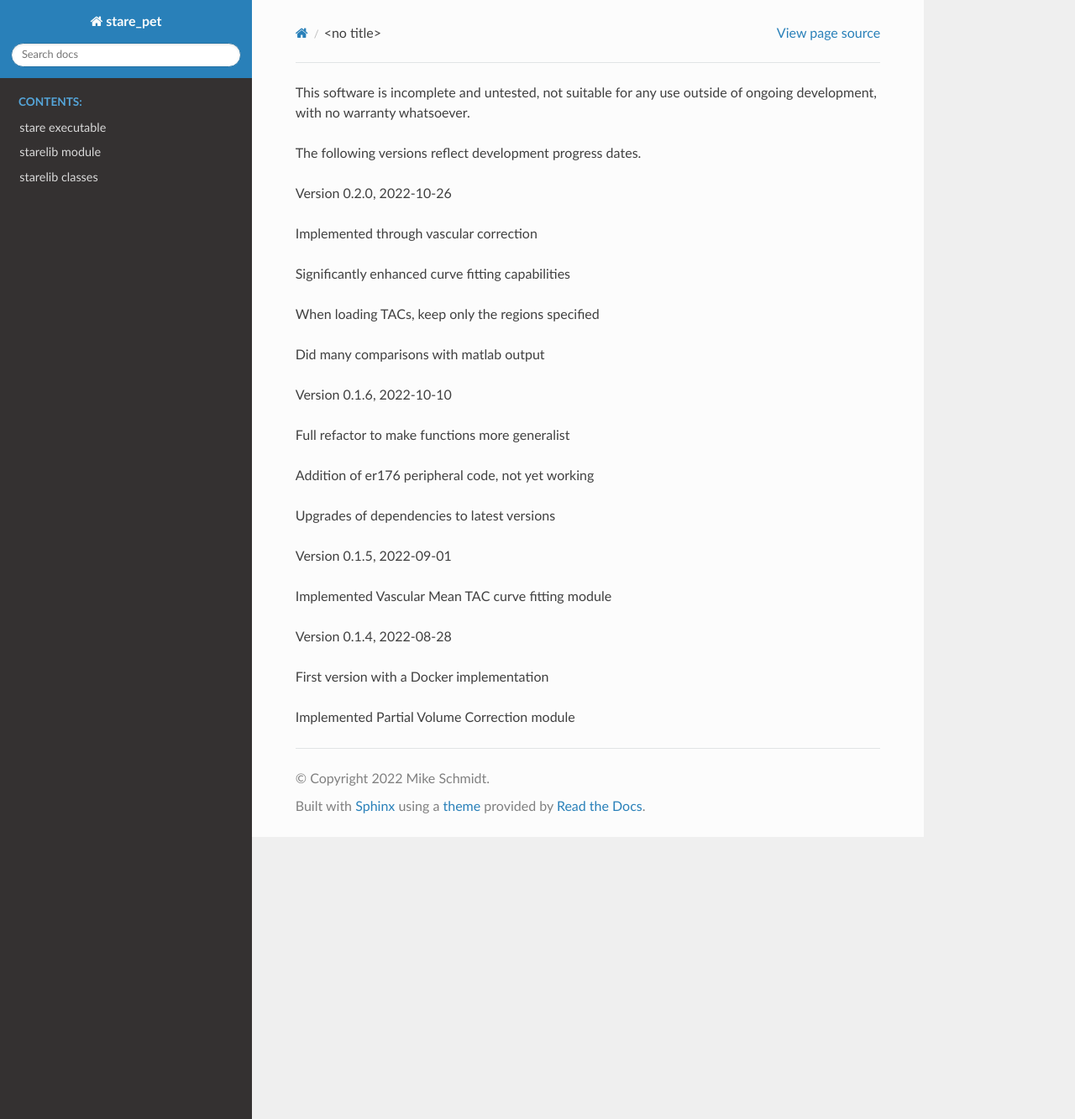
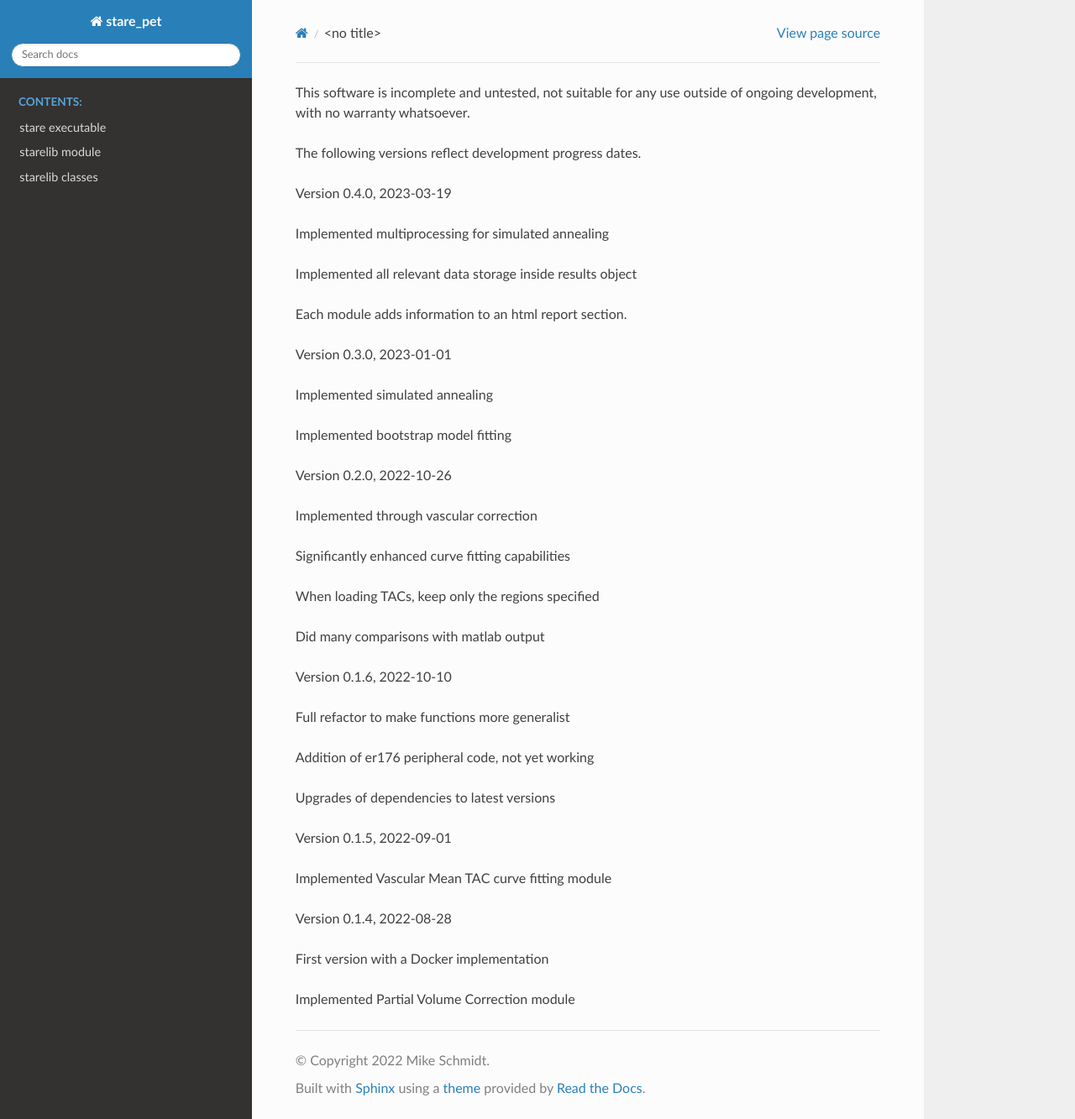
Before and after one commit to mfschmidt/stare_pet, a Sphinx documentation site: the page built from docs/changelog.rst, in a window 1280 px wide and 1333 px high. Shown: the whole window at 84% size. Built offline with Sphinx 7.4.7 and the Read the Docs theme 2.0.0, drawn with Linux system fonts in a browser that asks for light colours.

Commit message:
logged 0.40 changes

```diff
--- a/docs/changelog.rst
+++ b/docs/changelog.rst
@@ -3,6 +3,17 @@ not suitable for any use outside of ongoing development,
 with no warranty whatsoever.
 
 The following versions reflect development progress dates.
+
+Version 0.4.0, 2023-03-19
+
+- Implemented multiprocessing for simulated annealing
+- Implemented all relevant data storage inside results object
+- Each module adds information to an html report section.
+
+Version 0.3.0, 2023-01-01
+
+- Implemented simulated annealing
+- Implemented bootstrap model fitting
 
 Version 0.2.0, 2022-10-26
 
```
